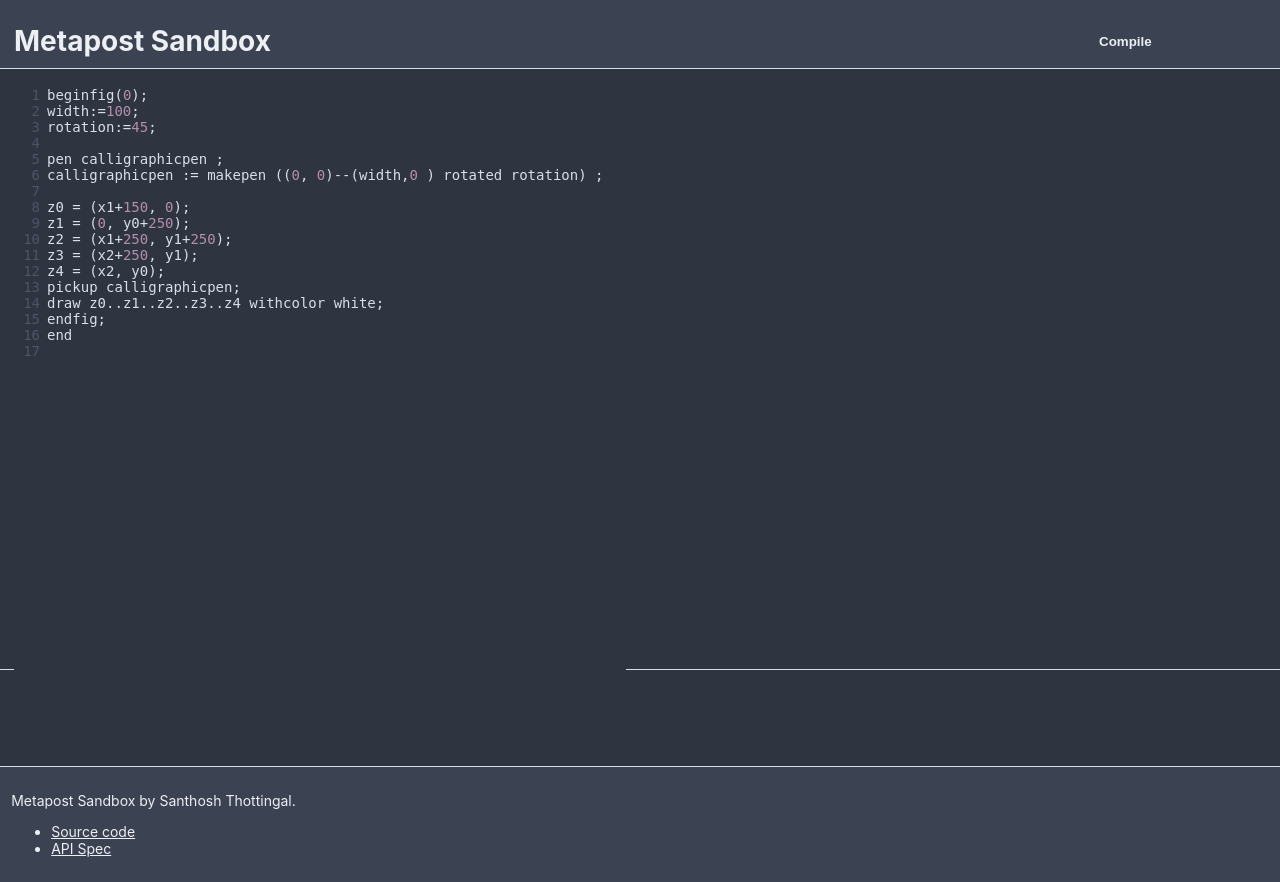
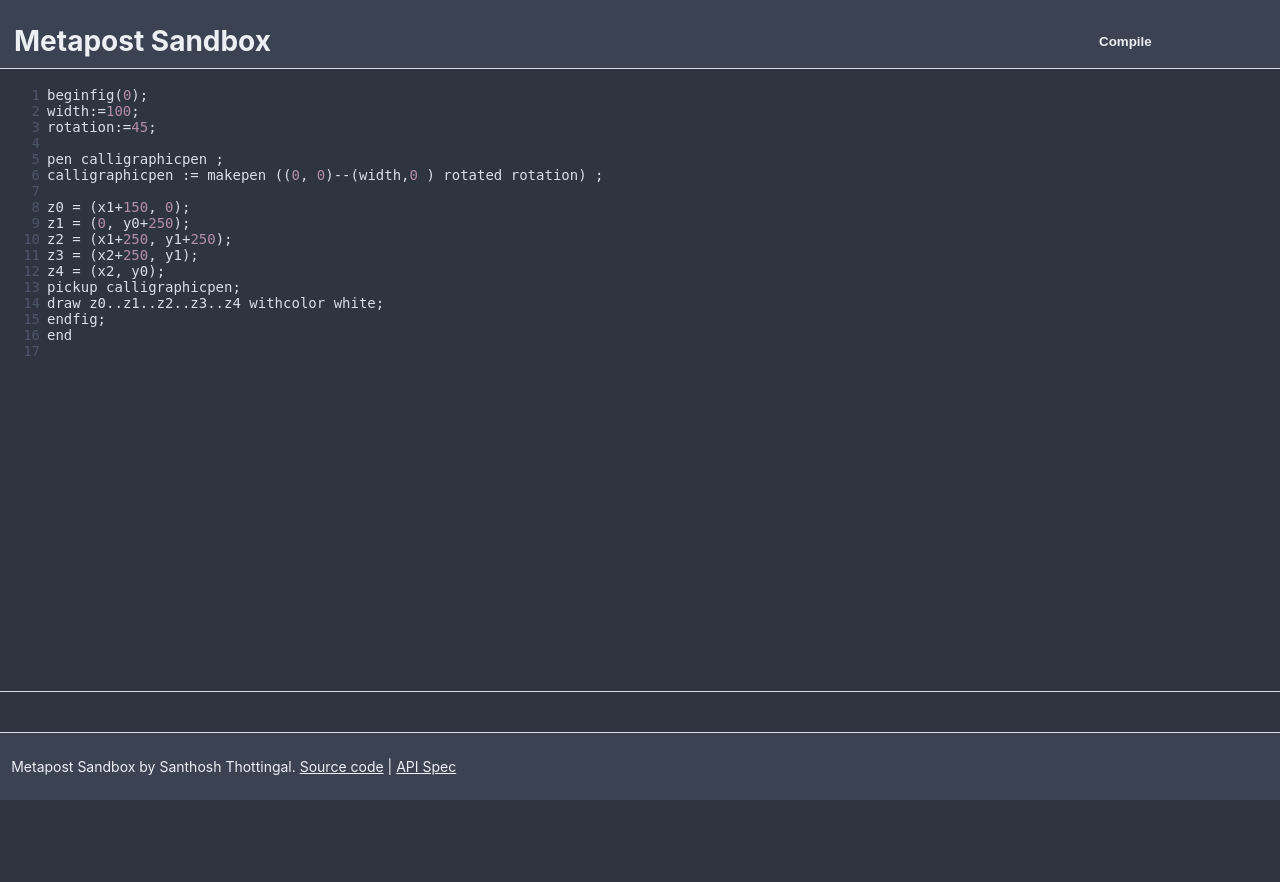
Before and after one commit to santhoshtr/metapost-sandbox, a FastAPI app: page / in a window 1280 px wide. After the commit the page ends 800 px from the top, so only its background shows below. Run offline with FastAPI, Linux system fonts and the light colour scheme.

Commit message:
minor style update

```diff
--- a/static/style.css
+++ b/static/style.css
@@ -16,7 +16,7 @@ body {
   background-color: var(--background-color);
   color: var(--text-color);
   font-size: 14px;
-  height: 100vh;
+  min-height: 100vh;
   margin: 0;
   /* grid container settings */
   display: grid;
@@ -30,6 +30,13 @@ body {
 
 main {
   grid-area: main;
+  display: grid;
+  grid-template-columns: 1fr;
+  grid-template-rows: 1fr auto;
+  overflow: hidden;
+  grid-template-areas:
+    "container"
+    "logs"
 }
 
 header {
@@ -55,10 +62,11 @@ footer {
   border-top: 1px solid var(--border-color);
   background-color: var(--footer-color);
   grid-area: footer;
-  margin-top: 4em;
 }
 
 .logs{
+  grid-area: logs;
+  overflow: scroll;
   border-top: 1px solid var(--border-color);
 }
 
@@ -74,11 +82,11 @@ textarea {
 }
 
 .container {
+  grid-area: container;
   display: grid;
   padding: 0;
   background-color: var(--background-color);
   grid-template-columns: 1fr 1fr;
-  height: 75vh;
 }
 
 #mpostcode,
--- a/templates/index.html
+++ b/templates/index.html
@@ -50,11 +50,7 @@ end
         </main>
 
         <footer>
-            <p>Metapost Sandbox by Santhosh Thottingal. </p>
-            <ul>
-                <li><a href="https://github.com/santhoshtr/metapost-sandbox">Source code</a></li>
-                <li><a href="/docs">API Spec</a></li>
-            </ul>
+            <p>Metapost Sandbox by Santhosh Thottingal. <a href="https://github.com/santhoshtr/metapost-sandbox">Source code</a> | <a href="/docs">API Spec</a></p>
         </footer>
     </body>
 
```
